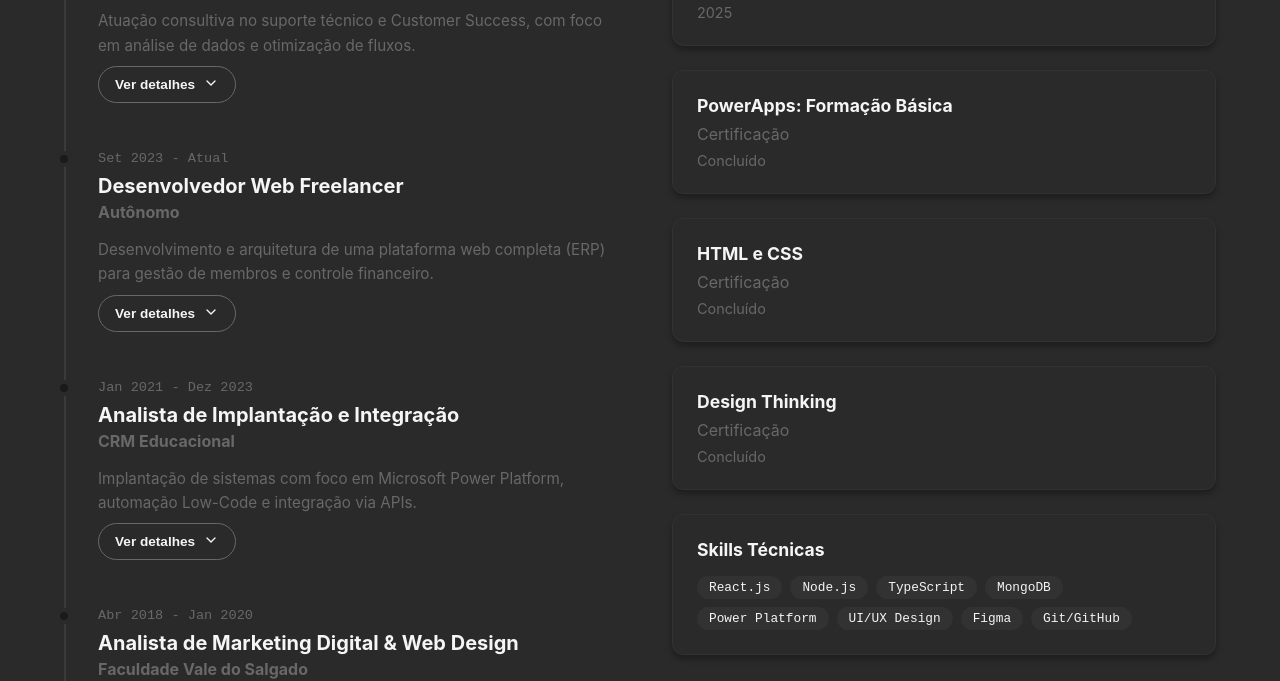
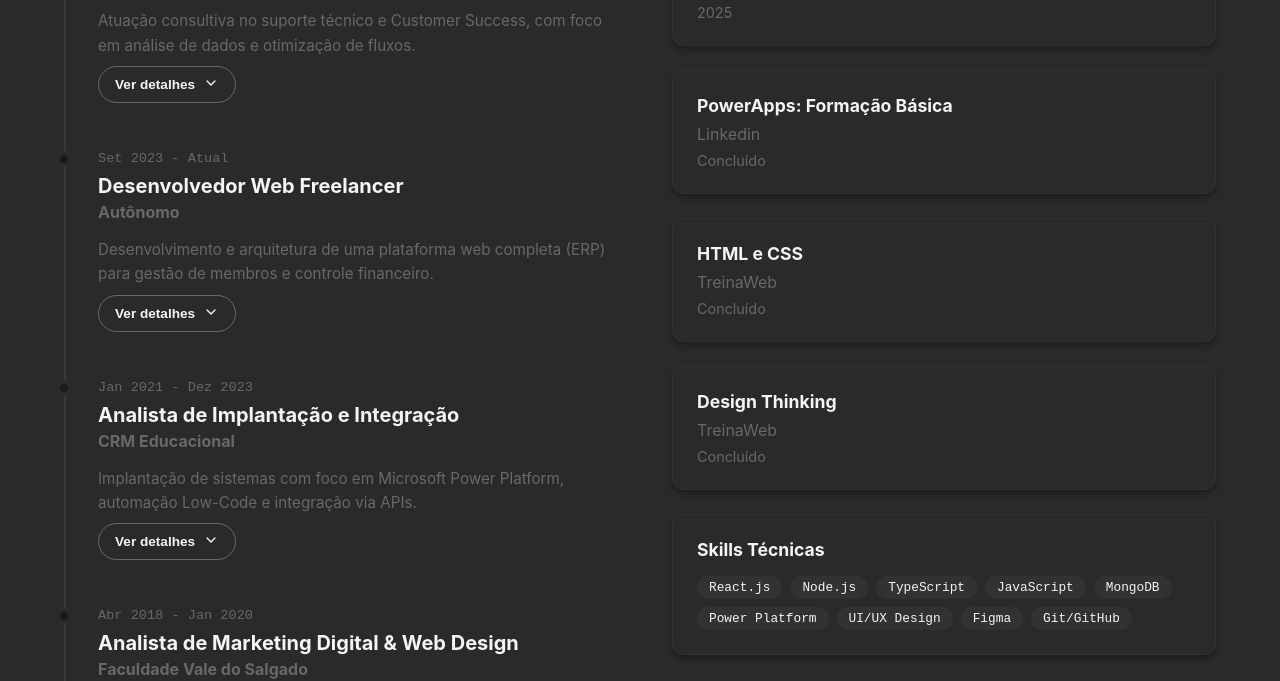
Before and after one commit to ThiagoClementino/Personal-Website, a React (Create React App) app: page / in a window 1280 px wide. Shown: the part 2000-2681 px from the top of the page. Built offline with nearby package versions, Linux system fonts and the light colour scheme.

Commit message:
ajustes das experiências

```diff
--- a/src/components/Experience.jsx
+++ b/src/components/Experience.jsx
@@ -102,19 +102,19 @@ const educationData = [
   {
     id: 2,
     degree: "PowerApps: Formação Básica",
-    school: "Certificação",
+    school: "Linkedin",
     year: "Concluído",
   },
   {
     id: 3,
     degree: "HTML e CSS",
-    school: "Certificação",
+    school: "TreinaWeb",
     year: "Concluído",
   },
   {
     id: 4,
     degree: "Design Thinking",
-    school: "Certificação",
+    school: "TreinaWeb",
     year: "Concluído",
   },
 ];
@@ -318,6 +318,7 @@ const Experience = () => {
                     "React.js",
                     "Node.js",
                     "TypeScript",
+                    "JavaScript",
                     "MongoDB",
                     "Power Platform",
                     "UI/UX Design",
```
